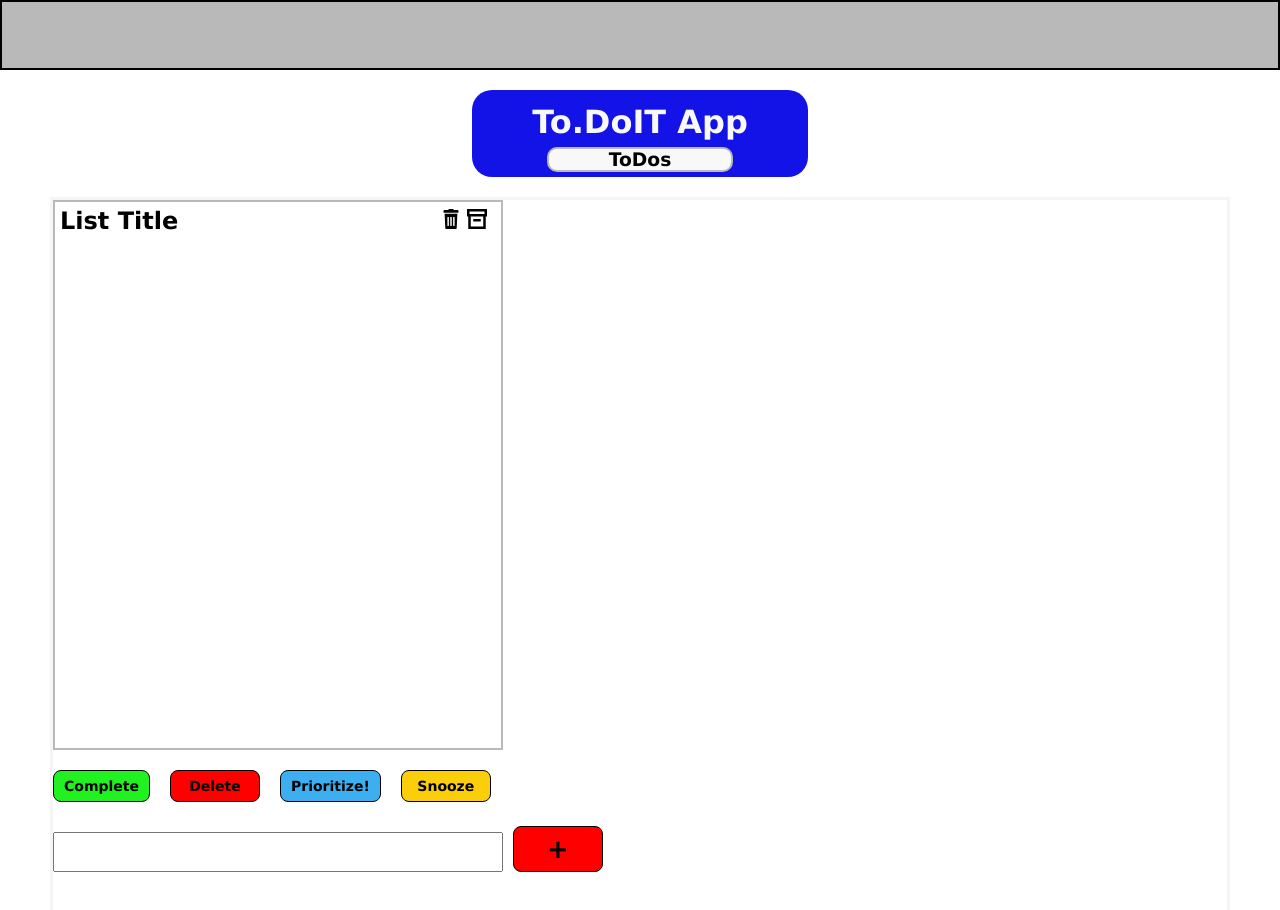
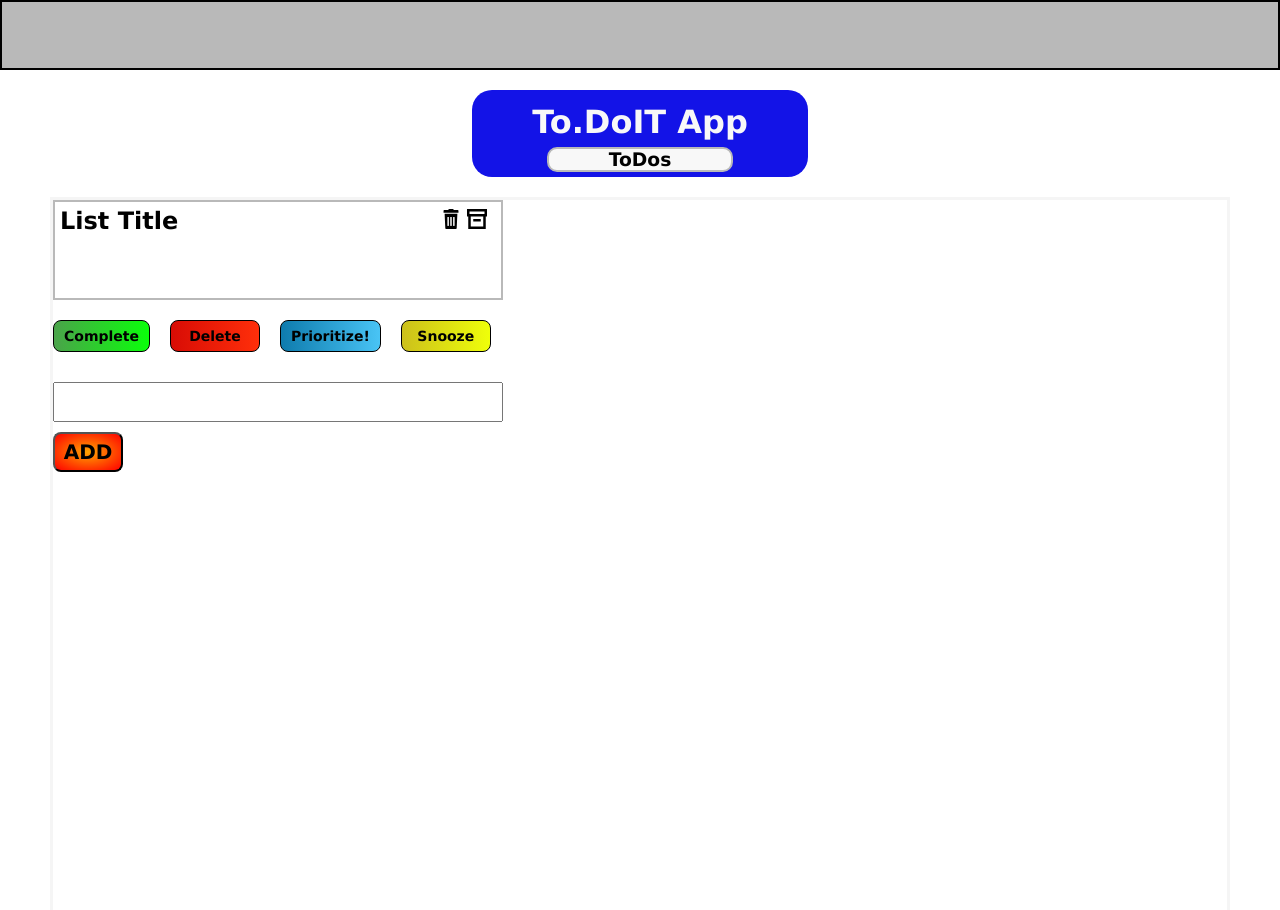
Before and after one commit to SkelGames95/ToDoApp, a React (Vite) app: page / in a window 1280 px wide. Shown: the top 910 px of the page. Built offline with nearby package versions, Linux system fonts and the light colour scheme.

Commit message:
more styling edits

```diff
--- a/src/shared/components/buttons/AddButton.module.scss
+++ b/src/shared/components/buttons/AddButton.module.scss
@@ -1,8 +1,10 @@
 .addButton{
     font-family: var(--normal-font);
-    background-color: var(--failed-color);
+    background-image: radial-gradient(orange, red);
     border-radius: 8px;
     font-weight: 600;
-    font-size: 26px;
-    width: 10px;
+    font-size: 20px;
+    width: 70px;
+    height: 40px;
+    margin-left: 0px;
 }
--- a/src/shared/components/buttons/AddButton.tsx
+++ b/src/shared/components/buttons/AddButton.tsx
@@ -3,7 +3,7 @@ import classes from './AddButton.module.scss'
 export const AddButton = () => {
   return (
     <>
-      <button className={classes.addButton}>+</button>
+      <button className={classes.addButton}>ADD</button>
     </>
   );
 };
--- a/src/shared/components/buttons/TasksButtons.module.scss
+++ b/src/shared/components/buttons/TasksButtons.module.scss
@@ -1,4 +1,4 @@
-button{
+.genericButton{
     min-width: 90px;
     min-height: 10px;
     padding: 7px 10px;
@@ -13,18 +13,18 @@ button{
 }
 
 .completeButton{
-    background-color: var(--completed-color);
+    background-image: linear-gradient(to right, rgb(74, 163, 74), rgb(10, 255, 10));
     margin-left: 0;
 }
 
 .deleteButton{
-    background-color: var(--failed-color);
+    background-image: linear-gradient(to right, rgb(216, 12, 5), rgb(255, 47, 10));
 }
 
 .prioritizeButton{
-    background-color: var(--priority-color);
+    background-image: linear-gradient(to right, rgb(14, 123, 173), rgb(73, 196, 245));
 }
 
 .snoozeButton{
-    background-color: var(--snooze-color);
+    background-image: linear-gradient(to right, rgb(204, 192, 27), rgb(239, 255, 10));
 }
--- a/src/shared/components/buttons/TasksButtons.tsx
+++ b/src/shared/components/buttons/TasksButtons.tsx
@@ -3,10 +3,10 @@ import classes from './TasksButtons.module.scss'
 export const TasksButtons = () => {
   return (
     <>
-      <button className={classes.completeButton}>Complete</button>
-      <button className={classes.deleteButton}>Delete</button>
-      <button className={classes.prioritizeButton}>Prioritize!</button>
-      <button className={classes.snoozeButton}>Snooze</button>
+      <button className={`${classes.completeButton} ${classes.genericButton}`}>Complete</button>
+      <button className={`${classes.deleteButton} ${classes.genericButton}`}>Delete</button>
+      <button className={`${classes.prioritizeButton} ${classes.genericButton}`}>Prioritize!</button>
+      <button className={`${classes.snoozeButton} ${classes.genericButton}`}>Snooze</button>
     </>
   );
 };
--- a/src/shared/components/containers/Body.tsx
+++ b/src/shared/components/containers/Body.tsx
@@ -15,8 +15,8 @@ export const Body = () => {
             </div>
             <div>
                 <Input />
-                <AddButton />
             </div>
+            <AddButton />
         </div>
     )
 }
--- a/src/shared/components/containers/style/Schedule.module.scss
+++ b/src/shared/components/containers/style/Schedule.module.scss
@@ -2,7 +2,9 @@
     display: flex;
     border: 2px solid var(--grey-bb);
     width: 450px;
-    height: 550px;
+    min-height: 100px;
+    height: fit-content;
+    padding-bottom: 20px;
     margin-bottom: 20px;
     font-family: var(--normal-font);
 }
--- a/src/shared/components/sharedComponents/Input.tsx
+++ b/src/shared/components/sharedComponents/Input.tsx
@@ -3,7 +3,9 @@ import classes from './style/Input.module.scss'
 export const Input = () => {
   return (
     <>
-      <input type="text" className={classes.toDoInput} />
+    <form action="">
+        <input type="text" className={classes.toDoInput} />
+    </form>
     </>
   );
 };
```
